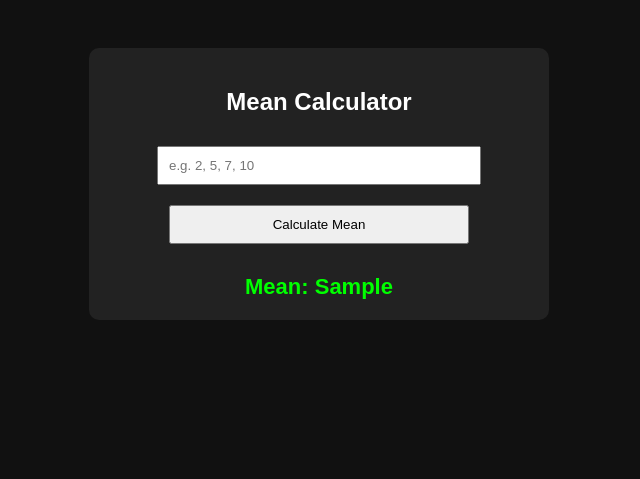
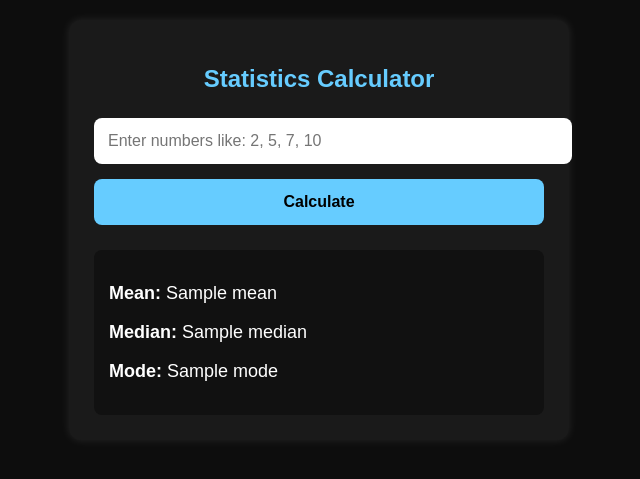
Before and after one commit to withhloveee/flask-hosting, a Flask app: template templates/index.html in a window 1280 px wide. Shown: the top 479 px of the page, without its empty margins (321-961 px from the left). Run offline with Flask 3, Linux system fonts and the light colour scheme; the template is opened without the code that fills it: most values are stand-ins (such as "Sample title", 1, 10 or a date in 2020).

Commit message:
Refactor index.html for Statistics Calculator
Updated the title and styling for better aesthetics. Changed the calculator functionality from mean to statistics, including mean, median, and mode.

```diff
--- a/templates/index.html
+++ b/templates/index.html
@@ -1,50 +1,119 @@
 <!DOCTYPE html>
 <html>
 <head>
-    <title>Mean Calculator</title>
+    <title>Statistics Calculator</title>
+
+    <meta name="viewport" content="width=device-width, initial-scale=1.0">
+
     <style>
         body {
+            margin: 0;
+            background: #0d0d0d;
+            font-family: Arial, sans-serif;
+            color: #fff;
+            padding: 20px;
+        }
+
+        .container {
+            max-width: 450px;
+            margin: auto;
+            background: #1a1a1a;
+            padding: 25px;
+            border-radius: 12px;
+            box-shadow: 0 0 10px rgba(255,255,255,0.1);
+        }
+
+        h2 {
+            text-align: center;
+            margin-bottom: 25px;
+            color: #6cf;
+        }
+
+        input {
+            width: 100%;
+            padding: 14px;
+            border-radius: 8px;
+            border: none;
+            margin-bottom: 15px;
+            font-size: 16px;
+        }
+
+        button {
+            width: 100%;
+            padding: 14px;
+            border: none;
+            border-radius: 8px;
+            background: #6cf;
+            font-size: 16px;
+            color: #000;
+            font-weight: bold;
+            cursor: pointer;
+        }
+
+        button:hover {
+            background: #5ab7e6;
+        }
+
+        .result-box {
+            margin-top: 25px;
+            padding: 15px;
             background: #111;
-            color: #fff;
-            font-family: Arial;
+            border-radius: 8px;
+            font-size: 18px;
+        }
+
+        .error {
+            margin-top: 20px;
+            background: #330000;
+            padding: 12px;
+            border-radius: 8px;
+            color: #ff6666;
             text-align: center;
-            padding: 40px;
         }
-        input, button {
-            padding: 10px;
-            margin: 10px;
-            width: 300px;
-        }
-        .result {
-            margin-top: 20px;
-            font-size: 22px;
-            font-weight: bold;
-            color: #0f0;
-        }
-        .container {
-            background: #222;
-            padding: 20px;
-            width: 420px;
-            margin: auto;
-            border-radius: 10px;
+
+        @media (max-width: 480px) {
+            .container {
+                padding: 18px;
+            }
+
+            h2 {
+                font-size: 22px;
+            }
         }
     </style>
 </head>
+
 <body>
+
     <div class="container">
-        <h2>Mean Calculator</h2>
+        <h2>Statistics Calculator</h2>
 
         <form method="POST">
-            <input type="text" name="numbers" placeholder="e.g. 2, 5, 7, 10" required>
-            <br>
-            <button type="submit">Calculate Mean</button>
+            <input
+                type="text"
+                name="numbers"
+                placeholder="Enter numbers like: 2, 5, 7, 10"
+                required
+            >
+            <button type="submit">Calculate</button>
         </form>
 
-        {% if mean_value is not none %}
-            <div class="result">
-                Mean: {{ mean_value }}
+        {% if error %}
+            <div class="error">{{ error }}</div>
+        {% endif %}
+
+        {% if result %}
+            <div class="result-box">
+                <p><strong>Mean:</strong> {{ result.mean }}</p>
+                <p><strong>Median:</strong> {{ result.median }}</p>
+                <p><strong>Mode:</strong>
+                    {% for m in result.mode %}
+                        {{ m }}{{ ", " if not loop.last else "" }}
+                    {% endfor %}
+                </p>
             </div>
         {% endif %}
     </div>
+
 </body>
 </html>
```
